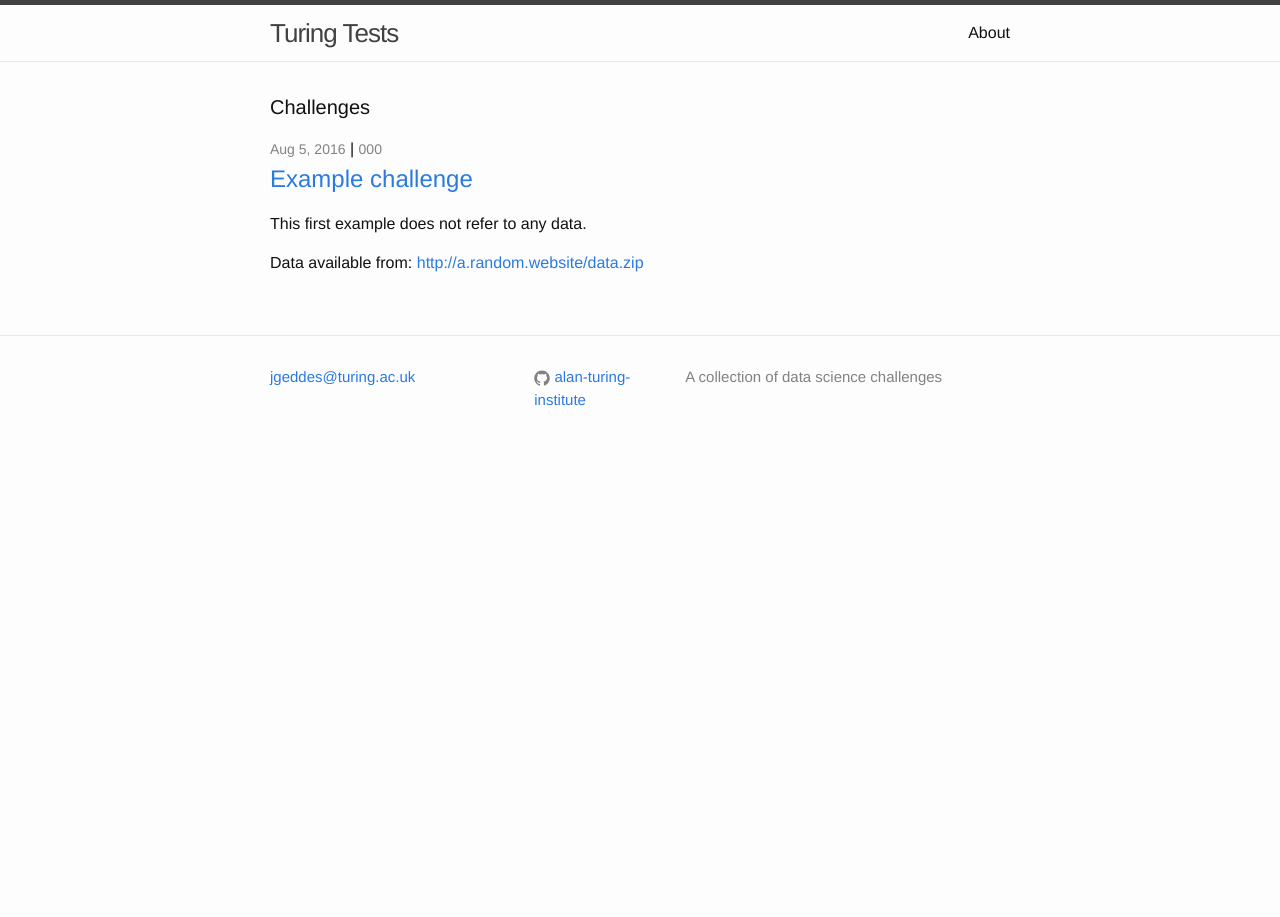
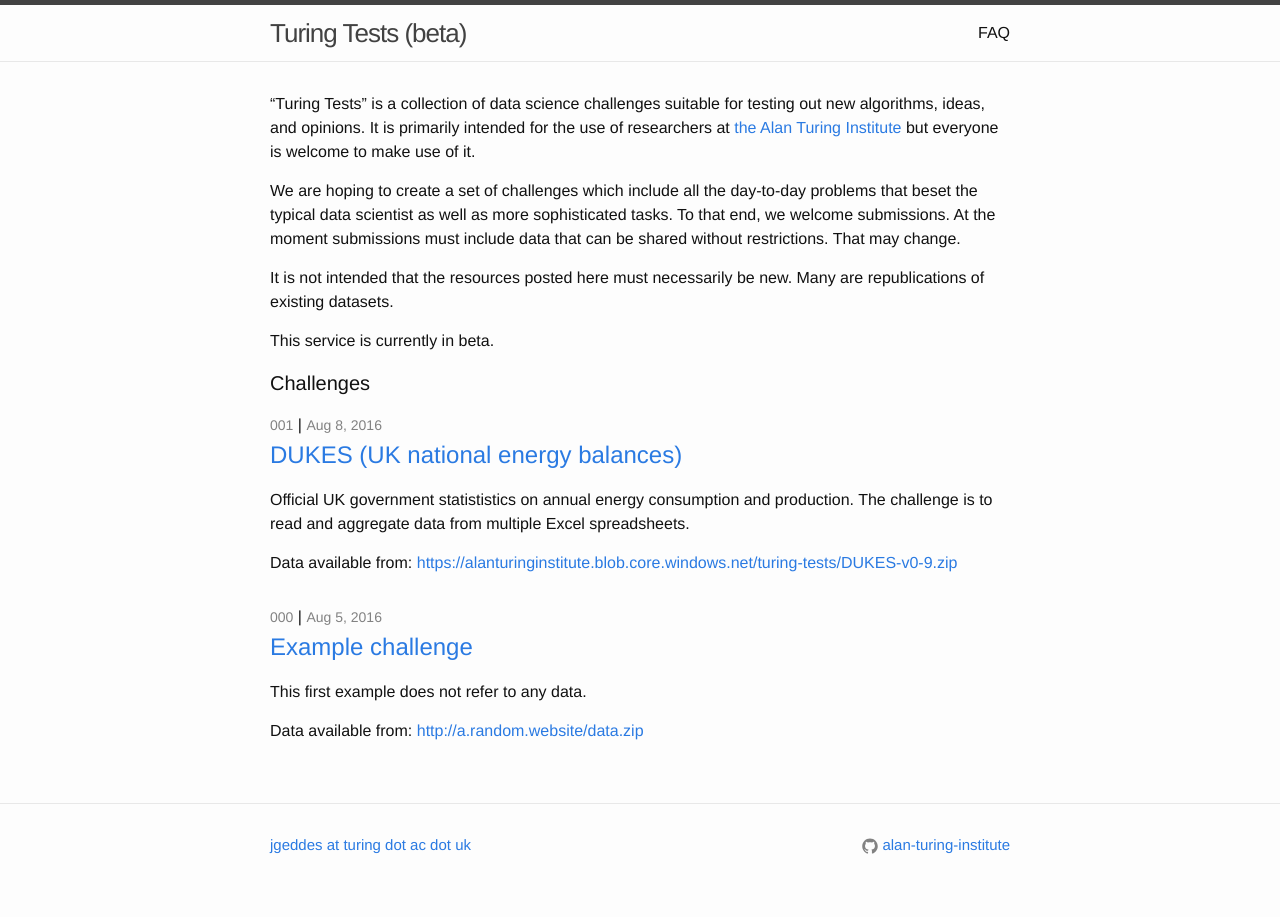
Before and after one commit to tpetricek/turing-tests, a Jekyll site: the page built from index.html, in a window 1280 px wide. Built offline with Jekyll 4.4.1, drawn with Linux system fonts in a browser that asks for light colours.

Commit message:
Add DUKES data; write copy.

```diff
--- a/_config.yml
+++ b/_config.yml
@@ -6,8 +6,8 @@
 # 'jekyll serve'. If you change this file, please restart the server process.
 
 # Site settings
-title: Turing Tests
-email: jgeddes@turing.ac.uk
+title: Turing Tests (beta)
+email: jgeddes at turing dot ac dot uk
 description: > # this means to ignore newlines until "baseurl:"
   A collection of data science challenges
 baseurl: "/turing-tests" # the subpath of your site, e.g. /blog
--- a/_includes/footer.html
+++ b/_includes/footer.html
@@ -10,24 +10,14 @@
       </div>
 
       <div class="footer-col footer-col-2">
-        <ul class="social-media-list">
-          {% if site.github_username %}
-          <li>
-            {% include icon-github.html username=site.github_username %}
-          </li>
-          {% endif %}
-
-          {% if site.twitter_username %}
-          <li>
-            {% include icon-twitter.html username=site.twitter_username %}
-          </li>
-          {% endif %}
-        </ul>
       </div>
 
       <div class="footer-col footer-col-3">
-        <p>{{ site.description }}</p>
+          {% if site.github_username %}
+            {% include icon-github.html username=site.github_username %}
+          {% endif %}
       </div>
+
     </div>
 
   </div>
--- /dev/null
+++ b/_posts/2016-08-08-dukes.md
@@ -0,0 +1,33 @@
+---
+layout: post
+number: "001"
+title: "DUKES (UK national energy balances)"
+data-url: "https://alanturinginstitute.blob.core.windows.net/turing-tests/DUKES-v0-9.zip"
+---
+Official UK government statististics on annual energy consumption and
+production. The challenge is to read and aggregate data from multiple Excel spreadsheets.
+
+From the README:
+
+This dataset is a subset of the data published 2016 edition of the Digest of UK
+Energy Statistics (DUKES).
+
+<https://www.gov.uk/government/collections/digest-of-uk-energy-statistics-dukes>
+
+It contains the aggregate energy balance tables for the last three years from
+Chapter 1, together with the 5-year commodity balance tables from each of
+Chapters 2 through to 6. (This dataset excludes Chapter 7, which disaggregates
+CHP energy flows.) The aggregate energy balance tables may in principle be
+derived from the individual commodity tables.
+
+Some commodity tables are laballed "commodity balance" and some are labelled
+"supply and consumption". There does not appear to be a difference in format. In
+the case of Chapter 2, for example, the coal commodity balance tables 2.1--2.3
+appear to break out particular forms of coal, whereas the supply and consumption
+table 2.4 aggregates these.
+
+Units are million tonnes of oil equivalent (gross calorific values) for the
+aggregate tables and commodity-specific units for the commodity balance
+tables. Conversion data can be found in Annex A.
+
+All files are Microsft Excel format. Some contain multiple worksheets.
--- a/_sass/_layout.scss
+++ b/_sass/_layout.scss
@@ -137,6 +137,7 @@
 }
 
 .footer-col-3 {
+    text-align: right;
     width: -webkit-calc(45% - (#{$spacing-unit} / 2));
     width:         calc(45% - (#{$spacing-unit} / 2));
 }
--- /dev/null
+++ b/faq.md
@@ -0,0 +1,89 @@
+---
+layout: page
+title: FAQ
+permalink: /faq/
+---
+
+## How do I submit a new challenge?
+
+1. Clone <https://github.com/alan-turing-institute/turing-tests>.
+2. Switch to the `gh-pages` branch.
+3. Add a new post in the `_posts` directory (see any existing post for an
+   example).
+4. Place your data somewhere publicly accessible (or get in touch with us if you
+   would like us to host it). Make sure the data is organised as described below.
+4. Submit a pull request.
+
+
+## What is the format of the dataset submission?
+
+Please submit your data as a single `zip` file with the following directory
+structure:
+
+    .
+    |-- data/
+    |   |-- raw/
+    |   |-- clean/
+    |   |-- gold/
+    |-- doc/
+    |-- README
+    |-- LICENCE
+    |-- CHANGELOG
+
+The file `LICENCE` should contain the license under which the data is made
+available (or a link to it) together with any copyright notices. The file
+`README` should contain at least a description of the source of the
+data. `CHANGELOG` is a a reverse-chronological description of changes to the
+dataset.
+
+`data/raw` is for the data in its “rawest“ form. It may be that this is the only
+form in which data is provided. Otherwise, `data/clean` is for data that has
+been processed to make it easily readable by standard software (eg, `R`).
+Finally, `data/gold` is for a comparison dataset that does not contain “errors”:
+for example, if the challenge is to identify the same record in different files,
+then this directory should contain correctly matched records.
+
+`doc` is for explanations.
+
+Empty directories do not need to exist. All other structure is up to you. In
+later versions, we may adjust this format to allow greater automation of the
+analytical process.
+
+
+## What information is required?
+
+There are two questions your description should answer:
+
+1. What is this data?
+
+   Please explain your dataset.
+
+   We want to make it as easy as possible for researchers to get to grips with
+   the data -- even when the challenge is itself to make sense of the data. It
+   will help enormously if you describe as much as possible of the background
+   and context to the data: How was it obtained? How was it generated? What does
+   it mean?
+
+2. What do you want to do with it?
+
+   Please say, as precisely as possible, how to measure “success” for your
+   particular challenge.
+
+   These challenges are rather like “unit tests” for machine learning. That is,
+   we want to test and compare our ideas by applying them to real-world
+   challenges. To do so it’s important to be able to evalulate any given answer
+   by comparing it to a known answer or, at the least, to other possible
+   answers.
+
+
+## Can I share my confidential / top secret data?
+
+   Well, that is up to you. However, at the moment, we do not have a mechanism
+   for securely making data from this website available only to our researchers.
+   We would prefer that all Turing Test submissions contain only data that has
+   been made public.
+
+   As an alternative, we would be happy to accept synthetic datasets.
+
+   Please feel free to contact us if you would like to discuss making
+   condidential data available to our researchers.
--- a/index.html
+++ b/index.html
@@ -4,14 +4,35 @@ layout: default
 
 <div class="home">
 
+  <p>
+    “Turing Tests” is a collection of data science challenges suitable for
+    testing out new algorithms, ideas, and opinions. It is primarily intended
+    for the use of researchers at
+    <a href="https://turing.ac.uk"> the Alan Turing Institute</a> but everyone
+    is welcome to make use of it.
+  </p>
+  <p>
+    We are hoping to create a set of challenges which include all the day-to-day
+    problems that beset the typical data scientist as well as more sophisticated
+    tasks. To that end, we welcome submissions. At the moment submissions must
+    include data that can be shared without restrictions. That may change.
+  </p>
+  <p>
+    It is not intended that the resources posted here must necessarily be
+    new. Many are republications of existing datasets.
+  </p>
+  <p>
+    This service is currently in beta.
+  </p>
+
+
   <h1 class="page-heading">Challenges</h1>
 
   <ul class="post-list">
     {% for post in site.posts %}
       <li>
-        <span class="post-meta">{{ post.date | date: "%b %-d, %Y" }}</span> |
-        <span class="post-meta">{{ post.number }}</span>
-
+        <span class="post-meta">{{ post.number }}</span> |
+        <span class="post-meta">{{ post.date | date: "%b %-d, %Y" }}</span>
         <h2>
           <a class="post-link" href="{{ post.url | prepend: site.baseurl
                                      }}">{{post.title }}</a>
```
Also changed, not shown: about.md (deleted, +0 -15 lines).
